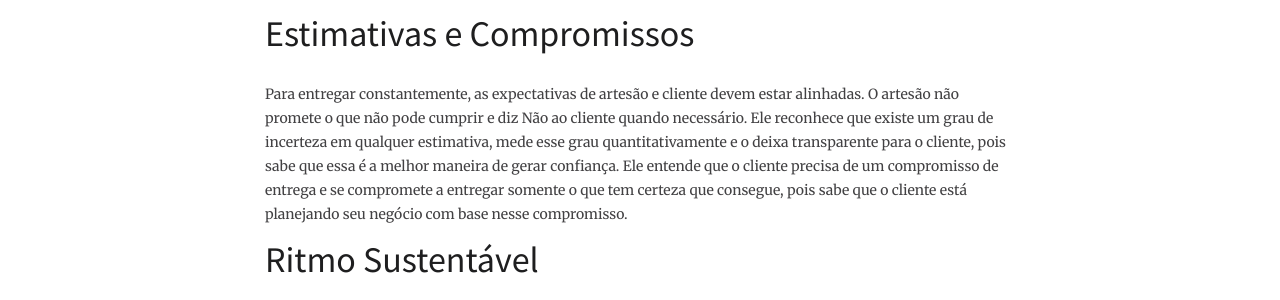
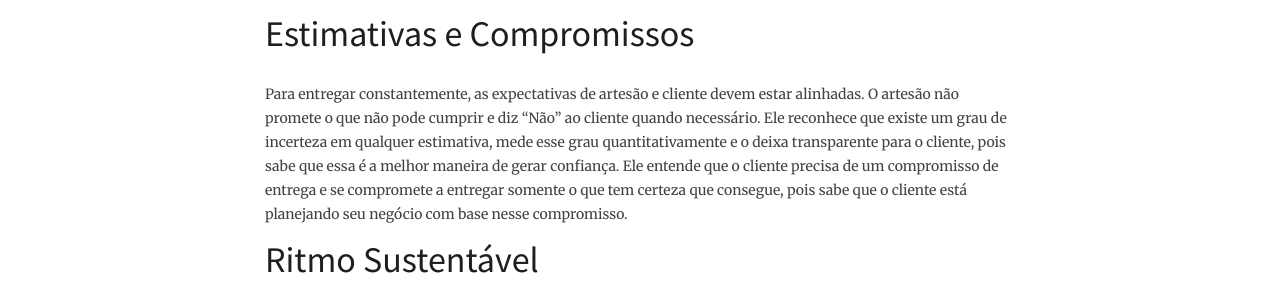
Before and after one commit to bertelledani/ArtesanatoDeSoftwareBrasil.github.io, a Jekyll site: the page built from agregar-valor-de-forma-constante.md, in a window 1280 px wide and 900 px high, scrolled down 1403 px. Shown: the part 175-475 px from the top of the window. Built offline with Jekyll 4.4.1, drawn with Linux system fonts in a browser that asks for light colours; nearby versions of some CDN libraries.

```diff
--- a/agregar-valor-de-forma-constante.md
+++ b/agregar-valor-de-forma-constante.md
@@ -19,7 +19,7 @@ A mentalidade do artesão sobre a estética é baseada na elegância da simplici
 
 # Estimativas e Compromissos
 
-Para entregar constantemente, as expectativas de artesão e cliente devem estar alinhadas. O artesão não promete o que não pode cumprir e diz Não ao cliente quando necessário. Ele reconhece que existe um grau de incerteza em qualquer estimativa, mede esse grau quantitativamente e o deixa transparente para o cliente, pois sabe que essa é a melhor maneira de gerar confiança. Ele entende que o cliente precisa de um compromisso de entrega e se compromete a entregar somente o que tem certeza que consegue, pois sabe que o cliente está planejando seu negócio com base nesse compromisso.
+Para entregar constantemente, as expectativas de artesão e cliente devem estar alinhadas. O artesão não promete o que não pode cumprir e diz “Não” ao cliente quando necessário. Ele reconhece que existe um grau de incerteza em qualquer estimativa, mede esse grau quantitativamente e o deixa transparente para o cliente, pois sabe que essa é a melhor maneira de gerar confiança. Ele entende que o cliente precisa de um compromisso de entrega e se compromete a entregar somente o que tem certeza que consegue, pois sabe que o cliente está planejando seu negócio com base nesse compromisso.
 
 # Ritmo Sustentável
 
```
